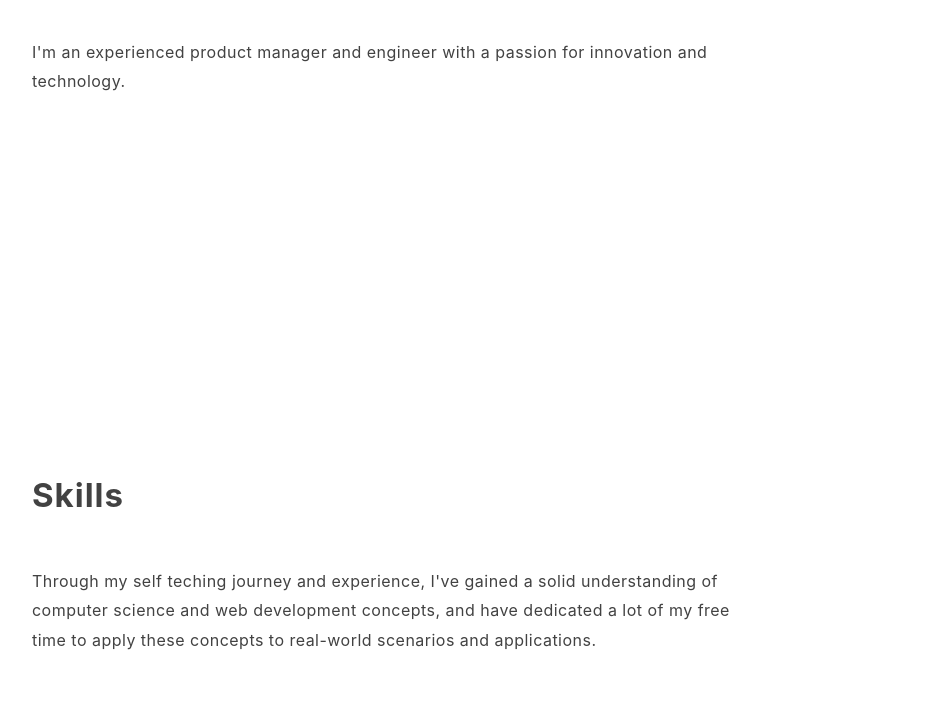
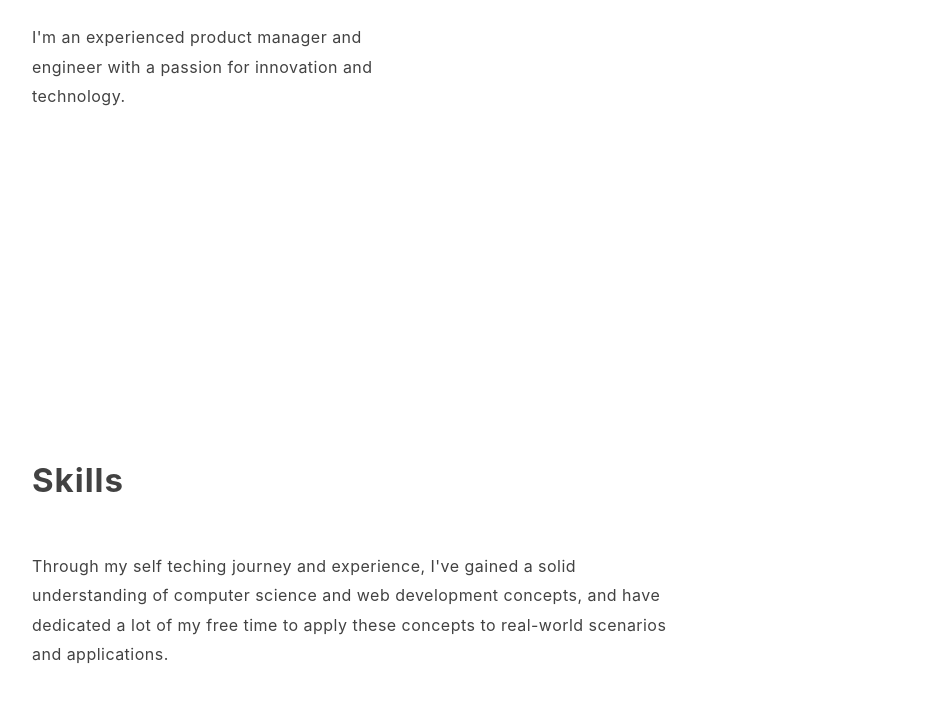
Before and after one commit to dhausser/davyhausser.com, a Gatsby site: page / in a window 1280 px wide. Shown: the part 570-1287 px from the top of the page, without its empty margins (128-1061 px from the left). Built offline with nearby package versions, Linux system fonts and the light colour scheme; Gatsby itself is replaced by a stand-in of ours.

Commit message:
text content length

```diff
--- a/src/components/about.tsx
+++ b/src/components/about.tsx
@@ -12,7 +12,7 @@ function About() {
           <span>Software Engineer.</span>
         </div>
       </div>
-      <div className="text-content text-content-wrap">
+      <div className="text-content-short text-content-wrap">
         <p>
           I&apos;m an experienced product manager and engineer with a passion
           for innovation and technology.
--- a/src/styles/index.css
+++ b/src/styles/index.css
@@ -249,7 +249,11 @@ select {
 }
 
 .text-content {
-  max-width: 700px;
+  max-width: 40rem;
+}
+
+.text-content-short {
+  max-width: 25rem;
 }
 
 .text-content > p > a {
```
